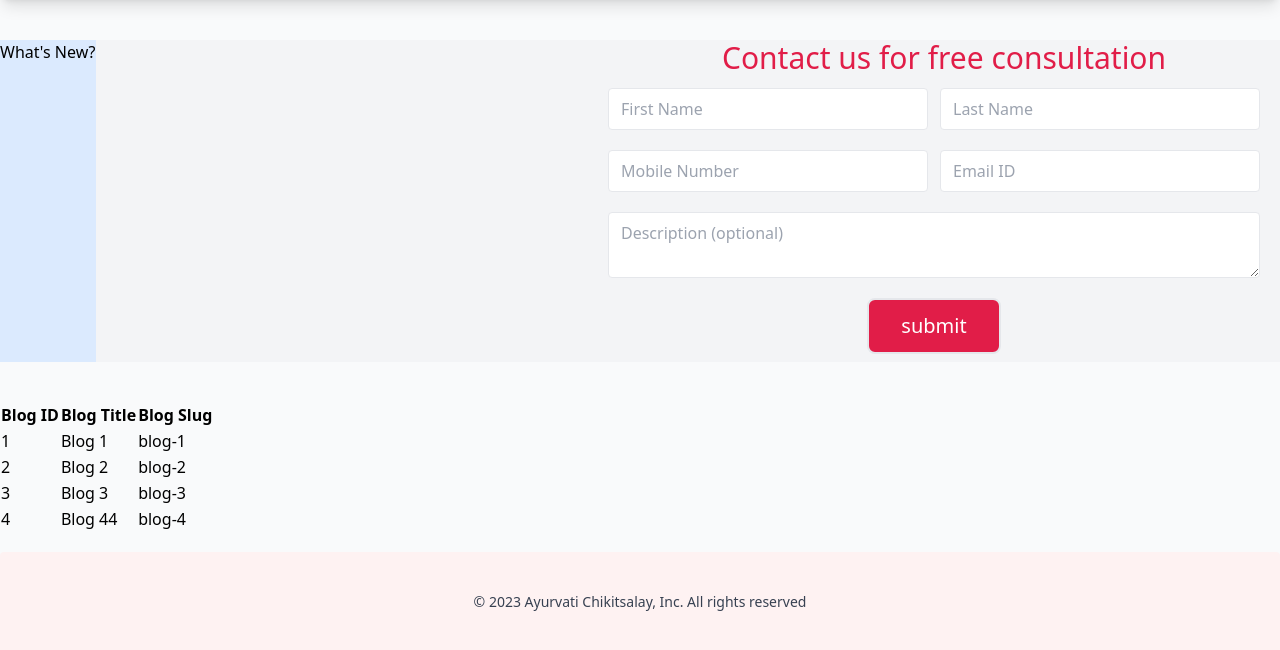
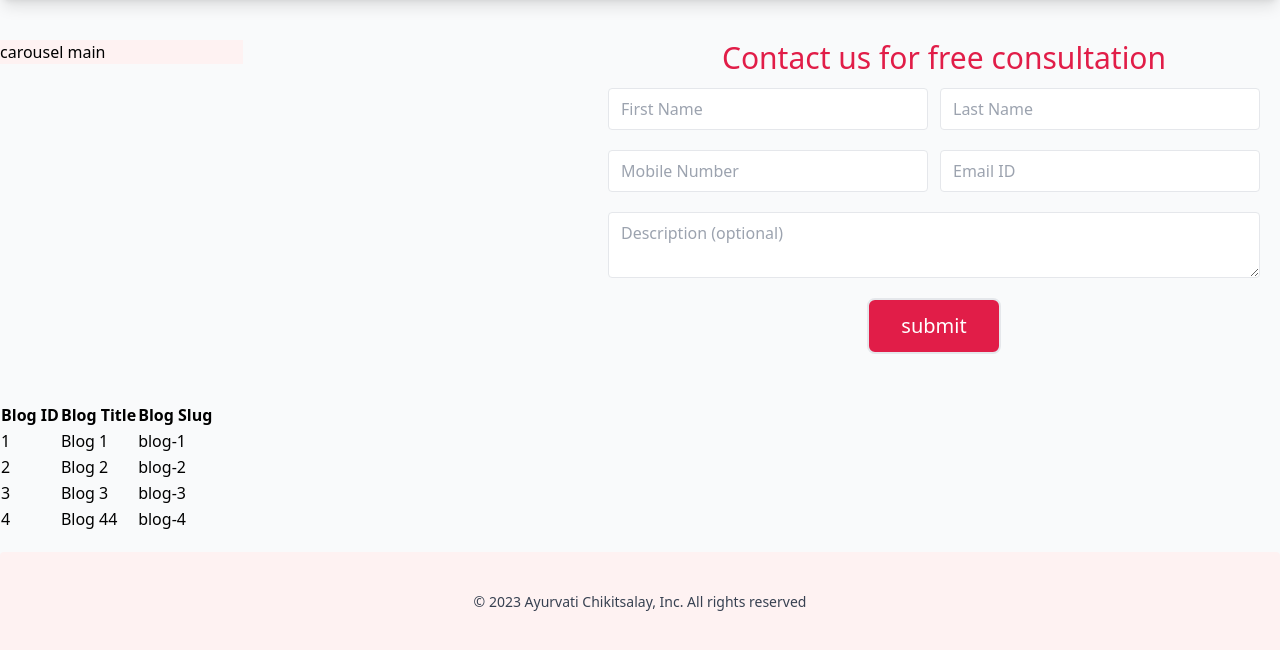
Before and after one commit to ayurvati-chikitsalay/ayurvati_2.0, a plain HTML site: page index.html in a window 1280 px wide. Shown: the part 114-764 px from the top of the page. Drawn offline with Linux system fonts and the light colour scheme.

Commit message:
contact us section completed, carousel section started

```diff
--- a/index.html
+++ b/index.html
@@ -52,8 +52,17 @@
             </div>
         </div>
     </div>    <div id="hero" class="container mx-auto">
-        <div class="hidden md:flex flex-row justify-between my-10 gap-5 bg-gray-100">
-            <div id="whats_new" class="col-4 bg-blue-100">What's New?</div>
+        <div class="hidden md:flex flex-row justify-between my-10 gap-5">
+            <div id="whats_new" class="col-4">
+                <div id="carousel" class="container mx-auto bg-red-50">
+                <section class="">
+                    <div class="grid gap-8 lg:grid-cols-2">
+                        <div class="relative">
+                            <p>carousel main</p>
+                        </div>
+                    </div>
+                </section>
+            </div>        </div>
             <div id="contact_us" class="col-8">
                 <div class="flex flex-col h-full items-center">
                 <p class="text-3xl text-rose-600">Contact us for free consultation</p>
@@ -89,23 +98,19 @@
                 <td>1</td>
                 <td>Blog 1</td>
                 <td>blog-1</td>
-                </tr>
-            <tr>
+            </tr>            <tr>
                 <td>2</td>
                 <td>Blog 2</td>
                 <td>blog-2</td>
-                </tr>
-            <tr>
+            </tr>            <tr>
                 <td>3</td>
                 <td>Blog 3</td>
                 <td>blog-3</td>
-                </tr>
-            <tr>
+            </tr>            <tr>
                 <td>4</td>
                 <td>Blog 44</td>
                 <td>blog-4</td>
-                </tr>
-        </tbody>
+            </tr>        </tbody>
         </table>
     </div>    <footer class="mt-5">
         <div class="md:container md:mx-auto bg-red-50 rounded-t">
```
Also changed, not shown: static/css/tailwind.css. Lines whose indentation alone changed are shown as unchanged.
